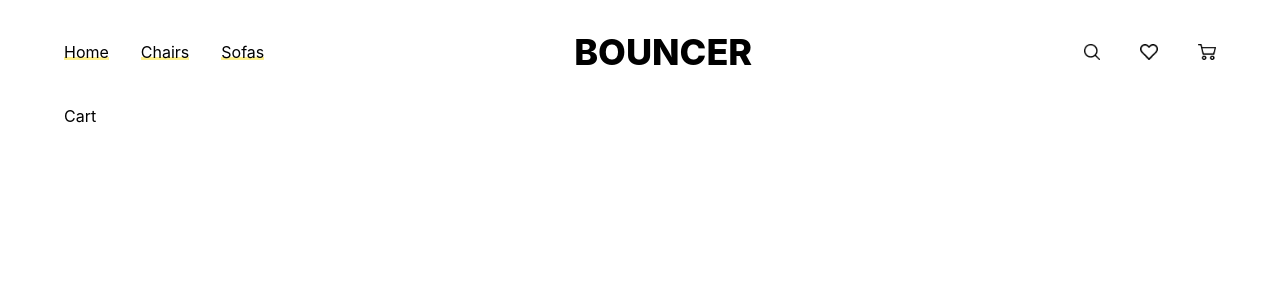
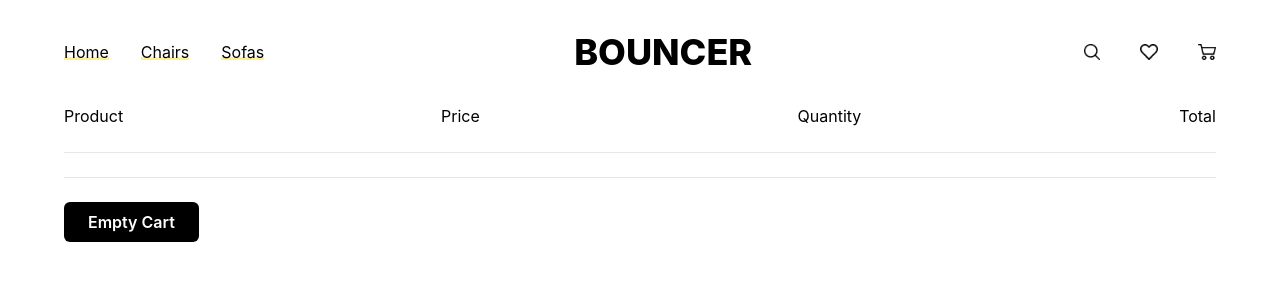
Before and after one commit to edusal100/bouncer_saldana_tlwd, a React (Create React App) app: page /cart in a window 1280 px wide. Shown: the top 300 px of the page. Built offline with nearby package versions, Linux system fonts and the light colour scheme.

Commit message:
Adding cartContext

```diff
--- a/src/App.js
+++ b/src/App.js
@@ -3,20 +3,21 @@ import ItemDetailContainer from "./Components/ItemDetailContainer";
 import ItemListContainer from "./Components/ItemListContainer";
 import Navbar from "./Components/Navbar";
 import Cart from "./Components/Cart";
+import CartContextProvider from "./Components/CartContext";
 
 function App() {
   return (
+    <CartContextProvider>
     <div className="py-8 px-6 lg:px-16">
       <Navbar/>
-
       <Routes>
         <Route exact path="/" element={<ItemListContainer/>}/>
         <Route exact path="/category/:idCategory" element= {<ItemListContainer/>}/>
         <Route exact path="/item/:idProduct" element= {<ItemDetailContainer/>}/>
         <Route exact path="/cart" element={<Cart/>} />
       </Routes>
-
     </div>
+    </CartContextProvider>
   );
 }
 
--- a/src/Components/Cart.jsx
+++ b/src/Components/Cart.jsx
@@ -1,7 +1,33 @@
-import React from 'react'
+import React, {useContext} from 'react'
+import { CartContext } from './CartContext'
 
 export default function Cart() {
+
+  const {cartList, eliminarItem, vaciarCarrito} = useContext(CartContext)
+  console.log(cartList)
+
   return (
-    <div>Cart</div>
+    <div>
+      <div className='hidden lg:flex justify-between mb-6' >
+        <p>Product</p>
+        <p>Price</p>
+        <p>Quantity</p>
+        <p>Total</p>
+      </div>
+      <hr className='mb-6'/>
+      {cartList.map(prod =>
+      <div className='flex justify-between mb-4 items-center' key={prod.id}>
+        <div className='flex items-center gap-8 font-bold'>
+            <img className='w-16' src={prod.image} alt="" />
+            <p>{prod.model}</p>
+          </div>
+            <p>${prod.price}</p>
+            <p>{prod.cantidad}</p>
+            <img className='h-4' src={require('../images/remove.png')} alt="" />
+      </div>
+      )}
+      <hr className='mt-6'/>
+      <button onClick={vaciarCarrito} className="mt-6 h-10 px-6 font-semibold rounded-md bg-black text-white" >Empty Cart</button>
+    </div>
   )
 }
--- /dev/null
+++ b/src/Components/CartContext.jsx
@@ -0,0 +1,37 @@
+import React, { createContext, useState } from 'react'
+export const CartContext = createContext([])
+
+const CartContextProvider = ({children}) => {
+
+    const [cartList, setCartList] = useState([])
+
+    function agregarAlCarrito(item){
+
+        const index = cartList.findIndex(i => i.id === item.id)
+
+        if (index > -1) {
+            const oldItem = cartList[index].cantidad
+            cartList.splice(index, 1)
+            setCartList([...cartList, {...item, cantidad: item.cantidad + oldItem}])
+        } else {
+            setCartList([...cartList, item])
+        }
+        console.log(cartList)
+    }
+
+    function vaciarCarrito(){
+        setCartList([])
+    }
+
+    return (
+        <CartContext.Provider value={{
+            cartList,
+            agregarAlCarrito,
+            vaciarCarrito
+        }}>
+            {children}
+        </CartContext.Provider>
+    )
+}
+
+export default CartContextProvider
--- a/src/Components/ItemDetail.jsx
+++ b/src/Components/ItemDetail.jsx
@@ -1,14 +1,17 @@
-import React, {useState} from 'react'
+import React, {useState, useContext} from 'react'
 import {Link} from "react-router-dom";
 import ItemCount from './ItemCount';
+import { CartContext } from './CartContext';
 
 export default function ItemDetail({product}) {
 
    const [irCarrito, setIrCarrito ] = useState(false)
 
+   const {cartList, agregarAlCarrito} = useContext(CartContext)
+
    const onAdd = (cantidad) => {
-      console.log("Agregaste " + cantidad + " al carrito!")
       setIrCarrito(true)
+      agregarAlCarrito({...product, cantidad: cantidad})
    }
 
   return (
--- a/src/Components/ItemListContainer.jsx
+++ b/src/Components/ItemListContainer.jsx
@@ -27,7 +27,6 @@ export default function ItemListContainer() {
 
       } else {
         awaitTimeout(2000).then(()=> setItems(arrayItems));
-        console.log("test")
       }
     }, [idCategory]);
 
```
Also changed, not shown: src/images/remove.png (added).
